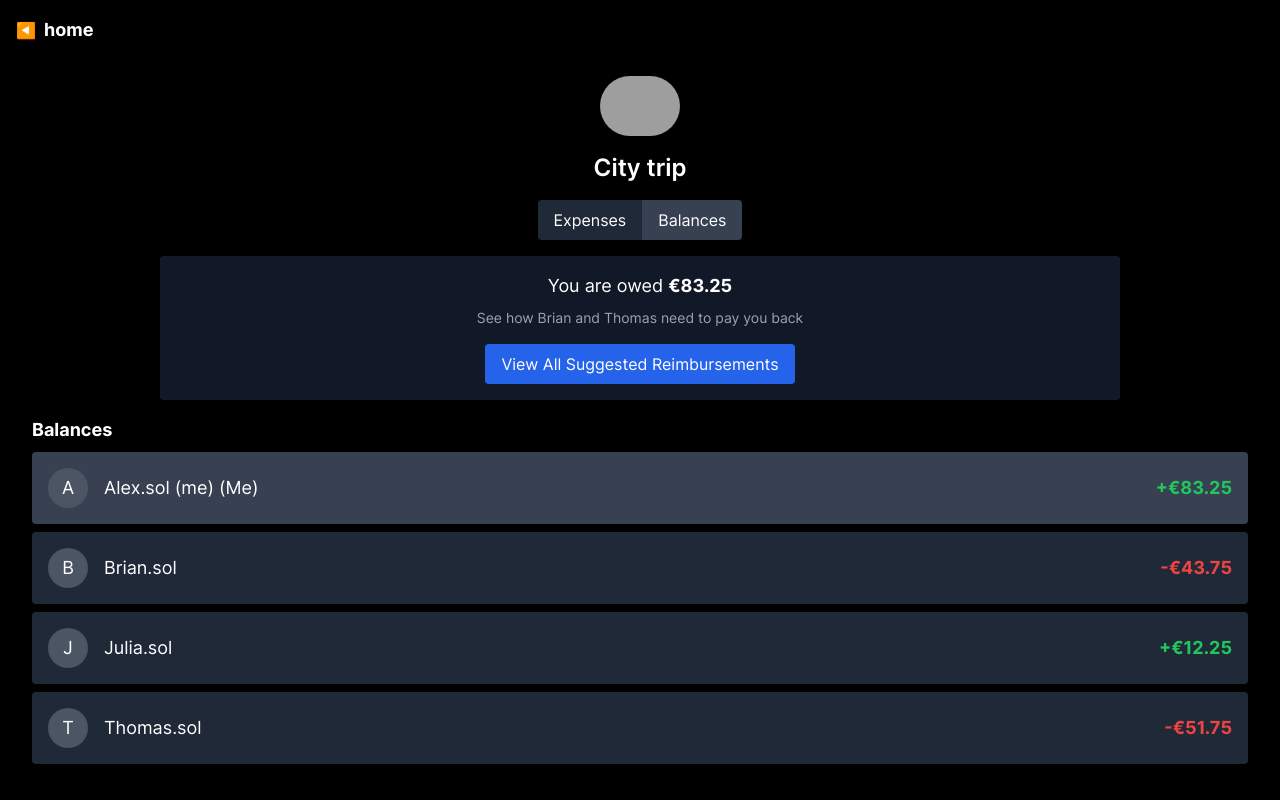
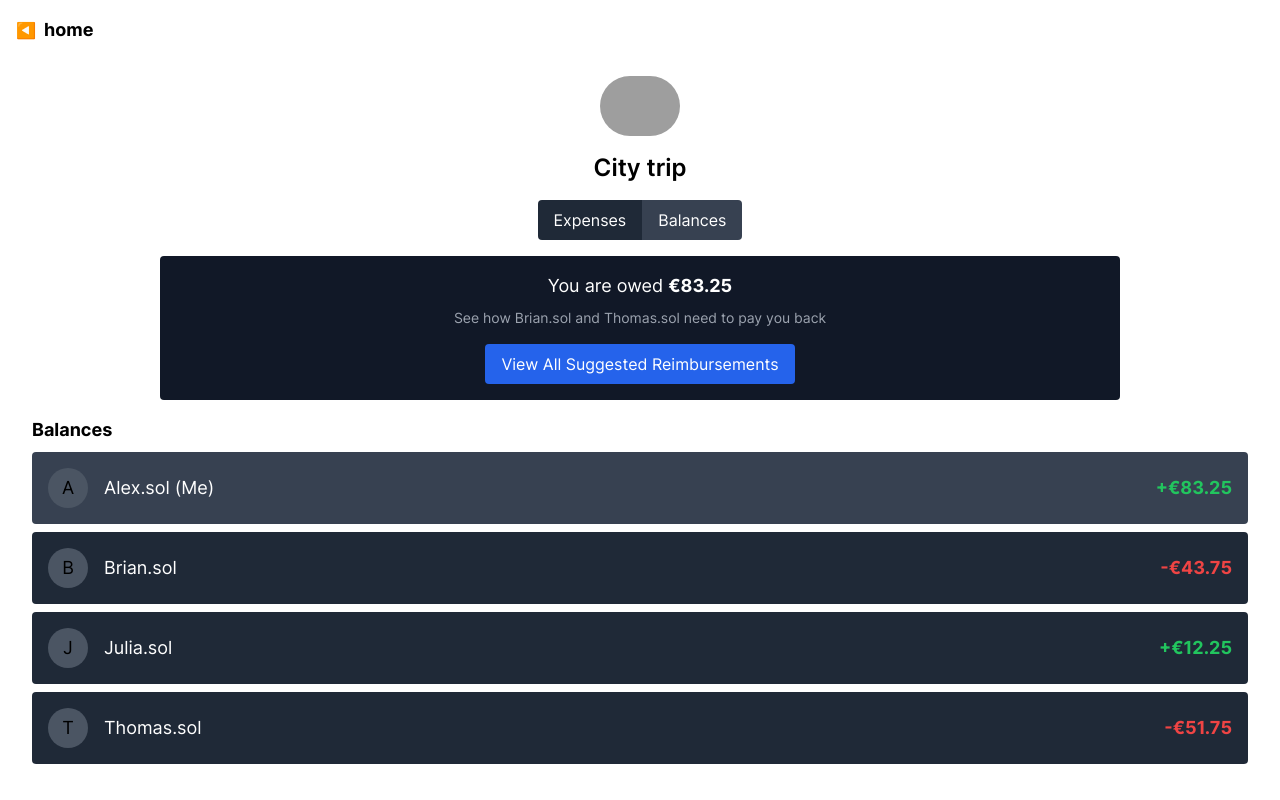
Before and after one commit to tchambard/solidr, a Next.js app in the folder packages/fronts/solidr-front/: page /balance in a window 1280 px wide. Built offline with nearby package versions, Linux system fonts and the light colour scheme; grey boxes are pictures that could not be loaded.

Commit message:
polish UI of balance page

```diff
--- a/packages/fronts/solidr-front/src/app/balance/page.tsx
+++ b/packages/fronts/solidr-front/src/app/balance/page.tsx
@@ -9,7 +9,7 @@ export default function ExpensesPage() {
   const router = useRouter();
 
   const balances = [
-    { name: 'Alex.sol (me)', balance: '+€83.25', me: true },
+    { name: 'Alex.sol', balance: '+€83.25', me: true },
     { name: 'Brian.sol', balance: '-€43.75', me: false },
     { name: 'Julia.sol', balance: '+€12.25', me: false },
     { name: 'Thomas.sol', balance: '-€51.75', me: false },
@@ -20,7 +20,7 @@ export default function ExpensesPage() {
       <Head>
         <title>City trip</title>
       </Head>
-      <section className='bg-black text-white h-screen flex flex-col'>
+      <section className='bg-white text-black h-screen flex flex-col'>
         <header className='flex justify-between items-center p-4'>
           <div className='flex items-center'>
             <button onClick={() => router.back()} className='mr-2'>
@@ -47,8 +47,12 @@ export default function ExpensesPage() {
             </button>
           </div>
           <div className='flex flex-col items-center bg-gray-900 p-4 rounded mb-4 w-3/4'>
-            <p className='text-lg mb-2'>You are owed <span className='font-bold'>€83.25</span></p>
-            <p className='text-sm mb-4 text-gray-400'>See how Brian and Thomas need to pay you back</p>
+            <p className='text-lg mb-2 text-white'>
+              You are owed <span className='font-bold text-white'>€83.25</span>
+            </p>
+            <p className='text-sm mb-4 text-gray-400'>
+              See how Brian.sol and Thomas.sol need to pay you back
+            </p>
             <button className='px-4 py-2 bg-blue-600 text-white rounded'>
               View All Suggested Reimbursements
             </button>
@@ -65,10 +69,14 @@ export default function ExpensesPage() {
                     {balance.name.charAt(0)}
                   </div>
                   <div>
-                    <p className='text-lg'>{balance.name} {balance.me && '(Me)'}</p>
+                    <p className='text-lg text-white'>
+                      {balance.name} {balance.me && '(Me)'}
+                    </p>
                   </div>
                 </div>
-                <p className={`text-lg font-bold ${balance.balance.startsWith('+') ? 'text-green-500' : 'text-red-500'}`}>
+                <p
+                  className={`text-lg font-bold ${balance.balance.startsWith('+') ? 'text-green-500' : 'text-red-500'}`}
+                >
                   {balance.balance}
                 </p>
               </div>
```
